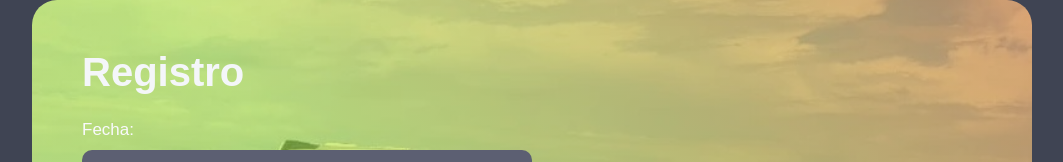
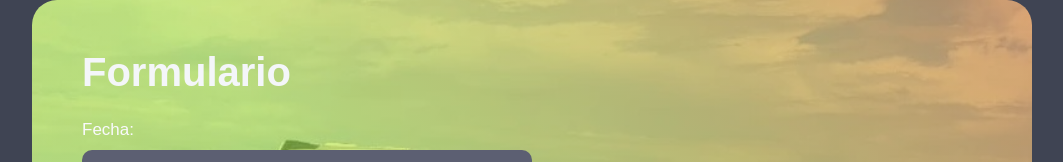
Before and after one commit to RichardGestion/RegistroMantenimiento, a plain HTML site: page index.html in a window 1280 px wide. Shown: the top 162 px of the page, without its empty margins (108-1171 px from the left). Drawn offline with Linux system fonts and the light colour scheme.

Commit message:
Update index.html

```diff
--- a/index.html
+++ b/index.html
@@ -17,7 +17,7 @@
 
     <div class="form-content">
 
-        <h2>Registro</h2>
+        <h2>Formulario</h2>
 
         <form method="post" enctype="multipart/form-data" action="https://formsubmit.co/formulariosalianzaikaro@gmail.com" >
 
```
